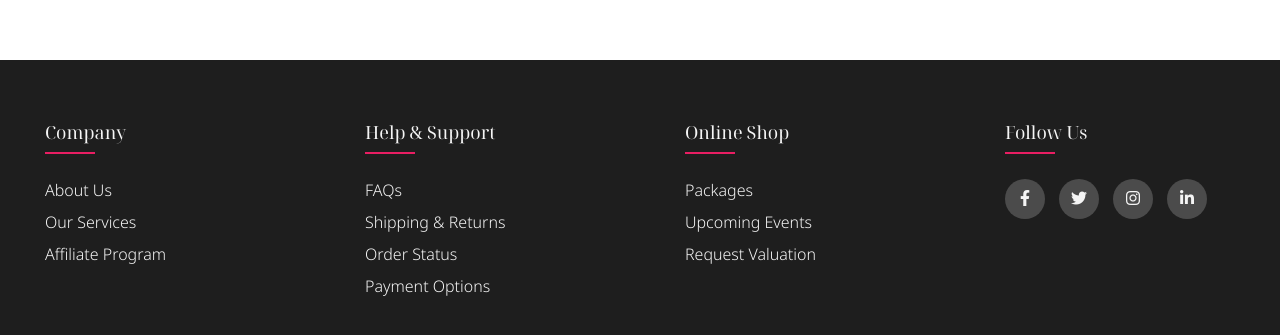
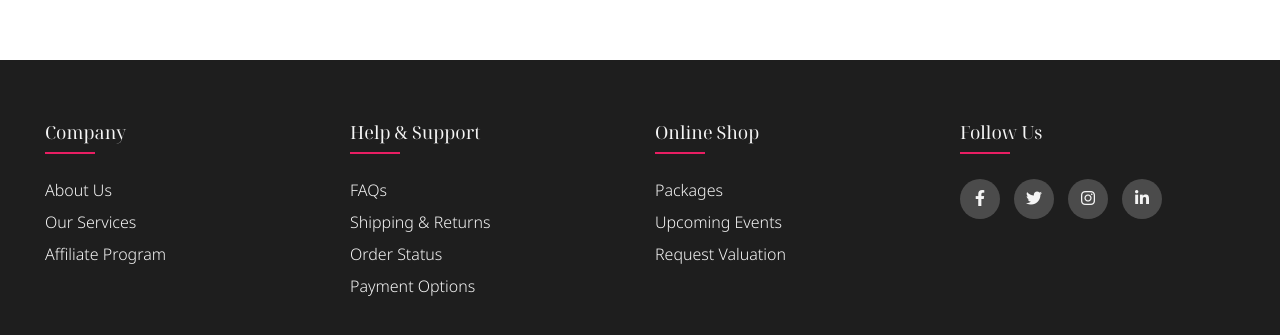
Before and after one commit to asbhogal/Footer-Nav-Bar, a plain HTML site: page index.html in a window 1280 px wide. Shown: the part 443-778 px from the top of the page. Drawn offline with Linux system fonts and the light colour scheme.

Commit message:
amended typography and globals partials

```diff
--- a/src/partials/_globals.scss
+++ b/src/partials/_globals.scss
@@ -0,0 +1,9 @@
+* {
+    margin: 0;
+    padding: 0;
+    box-sizing: border-box;
+}
+
+body {
+    margin: 0;
+}
--- a/src/partials/_typography.scss
+++ b/src/partials/_typography.scss
@@ -0,0 +1 @@
+@import url('https://fonts.googleapis.com/css2?family=Noto+Sans:wght@300&family=Noto+Serif+Display&display=swap');
--- a/style.scss
+++ b/style.scss
@@ -4,15 +4,9 @@
         'src/partials/typography',
         'src/partials/variables';
 
-@import url('https://fonts.googleapis.com/css2?family=Noto+Sans:wght@300&family=Noto+Serif+Display&display=swap');
 
-body {
-    margin: 0;
-}
 
-ul > li {
-    font-family: 'Noto Sans', sans-serif;
-}
+
 
 #footer {
     background-color: #1e1e1e;
@@ -20,11 +14,6 @@
     position: fixed;
     bottom: 0;
     width: 100%;
-    * {
-        margin: 0;
-        padding: 0;
-        box-sizing: border-box;
-    }
     .container {
         max-width: 100%;
         margin: auto;
@@ -91,6 +80,9 @@
                         padding-left: 8px;
                     }
                 }
+                ul > li {
+                    font-family: 'Noto Sans', sans-serif;
+                }
             }
         }
     }
```
Also changed, not shown: style.css, 1 other file.
